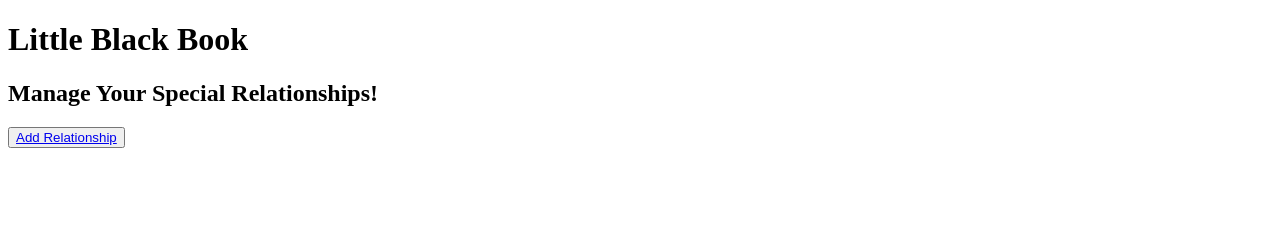
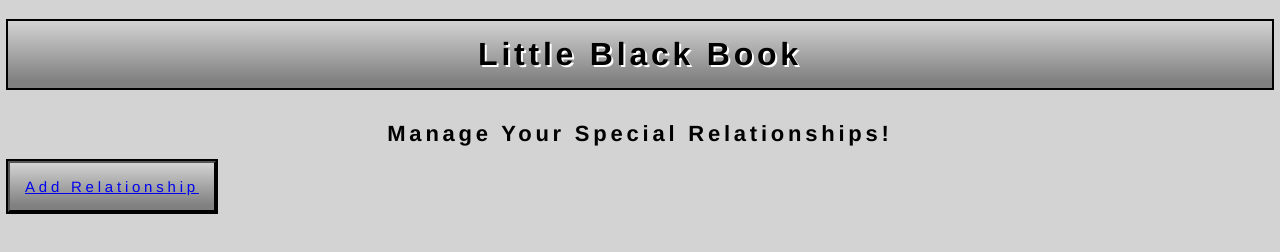
Before and after one commit to w26881/MDV, a plain HTML site: page index.html in a window 1280 px wide. Drawn offline with Linux system fonts and the light colour scheme; files that its build step writes are made by us from their sources; files whose address does not match are found by name.

Commit message:
added some css

```diff
--- a/index.html
+++ b/index.html
@@ -11,7 +11,7 @@
 		<meta name="description" content="Manage your special relationships with Little Black Book" />
 		<meta name="robots" content="index, follow" />
 		<meta name="viewport" content="user-Scalable=no, width=device-width" />
-
+		<link rel="stylesheet" href="styles.css" type="text/css" />
 		<!--Page Title-->
 		<title>Little Black Book</title>
 
@@ -26,8 +26,10 @@
     			<h1 id="appTitle">Little Black Book</h1>
     			<h2 id="tagLine">Manage Your Special Relationships!</h2>
     		</header>
+    		<div class="centerize">
     		<button id="addRelationship"><a href="additem.html">Add Relationship</a></button>
+    		</div>
 
-
+    		<script type="text/javascript" src="main.js"></script>
     	</body>
 </html>
--- a/main.js
+++ b/main.js
@@ -14,26 +14,28 @@ window.addEventListener("DOMContentLoaded", function() {
 	function makeStatus(){
 		var formTag = document.getElementsByTagName("form"),
 			  selectLi = $("select"),
-			  makeSelectElement = document.createElement("select"),
+			  makeSelectElement = document.createElement("select");
 			  makeSelectElement.setAttribute("id", "status");
-		for (var i=0, j=status.length; i<j; i++){
+		for (var i=0, j=statusChoice.length; i<j; i++){
 			  var makeOptionElement = document.createElement("option");
-			  var optionText = status[i];
+			  var optionText = statusChoice[i];
 			  makeOptionElement.setAttribute("value", optionText);
-			  makeOptionElement
+			  makeOptionElement.innerHTML = optionText;
+			  makeSelectElement.appendChild(makeOptionElement);
 		}
+		selectLi.appendChild(makeSelectElement);
 	}
 
 
 
 
 	//Variable Defaults
-	var status = ["Ex", "Current", "Prospect"];
-
+	var statusChoice = ["-MakeChoice-", "Ex", "Current", "Prospect"];
+	makeStatus();
 
 
 	//Set Link and Submit Events
-	var displayLink = $("");
+	//var displayLink = $("");
 
 
 
--- a/styles.css
+++ b/styles.css
@@ -1,3 +1,42 @@
 /*VFW Project 2
 Kevin Tresemer
 VFW 1303*/
+
+body {
+	background:lightgrey;
+}
+h1 {
+
+	background-image: -webkit-linear-gradient(top, lightgrey 0%, grey 90%);
+	font-size:32px;
+	font-family:Helvetica;
+	text-align:center;
+	text-shadow:2px 2px #FFFFFF;
+	margin-bottom:-1px;
+	outline:2px solid black;
+	letter-spacing:0.1cm;
+	padding:15px;
+}
+
+h2 {
+
+	font-size:22px;
+	font-family:Helvetica;
+	text-align:center;
+	margin-bottom:-1px;
+	letter-spacing:0.1cm;
+	padding:15px;
+}
+
+button {
+
+	background-image: -webkit-linear-gradient(top, lightgrey 0%, grey 90%);
+	font-size:15px;
+	font-family:Helvetica;
+	text-align:center;
+	margin-bottom:-1px;
+	outline:2px solid black;
+	letter-spacing:0.1cm;
+	padding:15px;
+
+}
```
Also changed, not shown: additem.html (+5 -5 lines).
